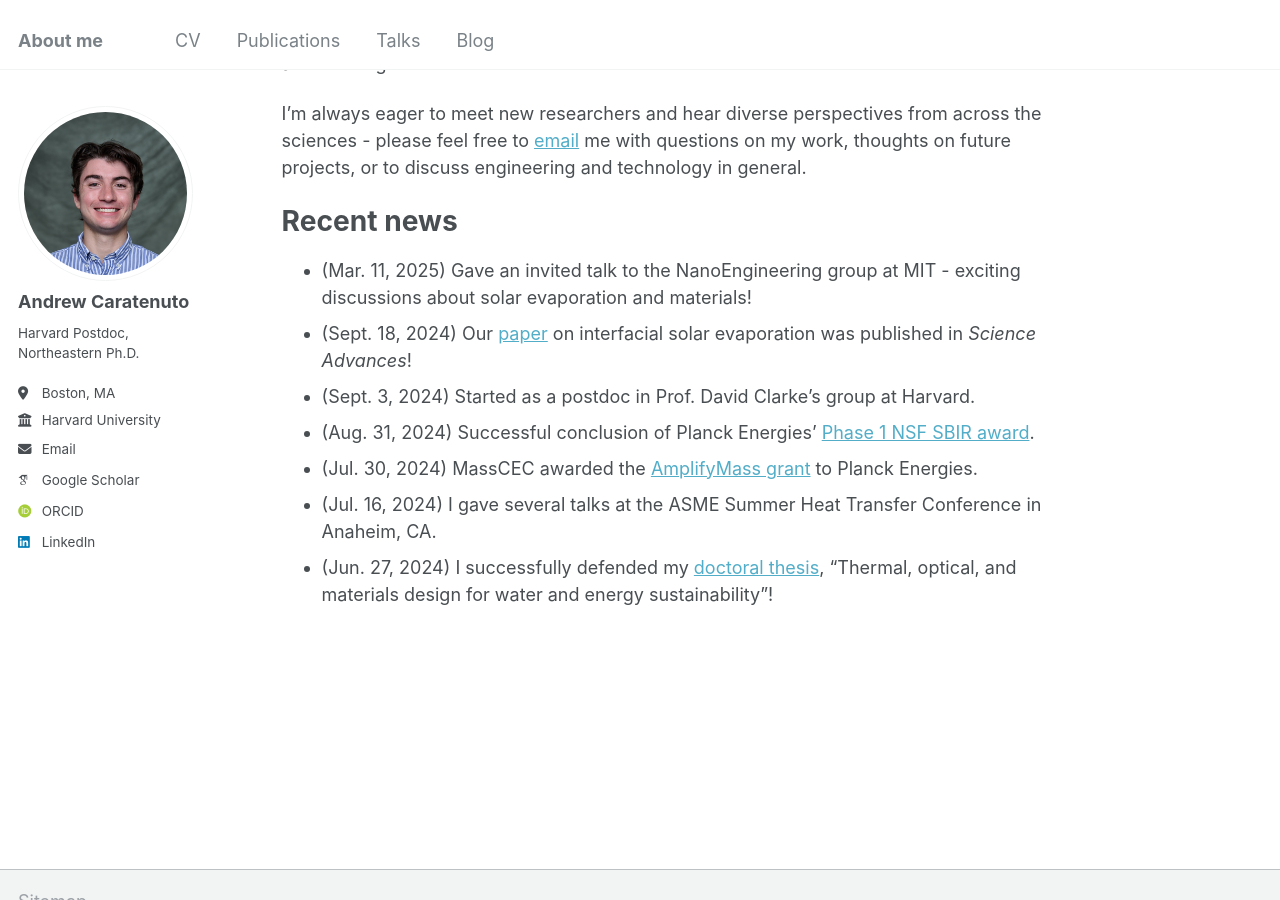
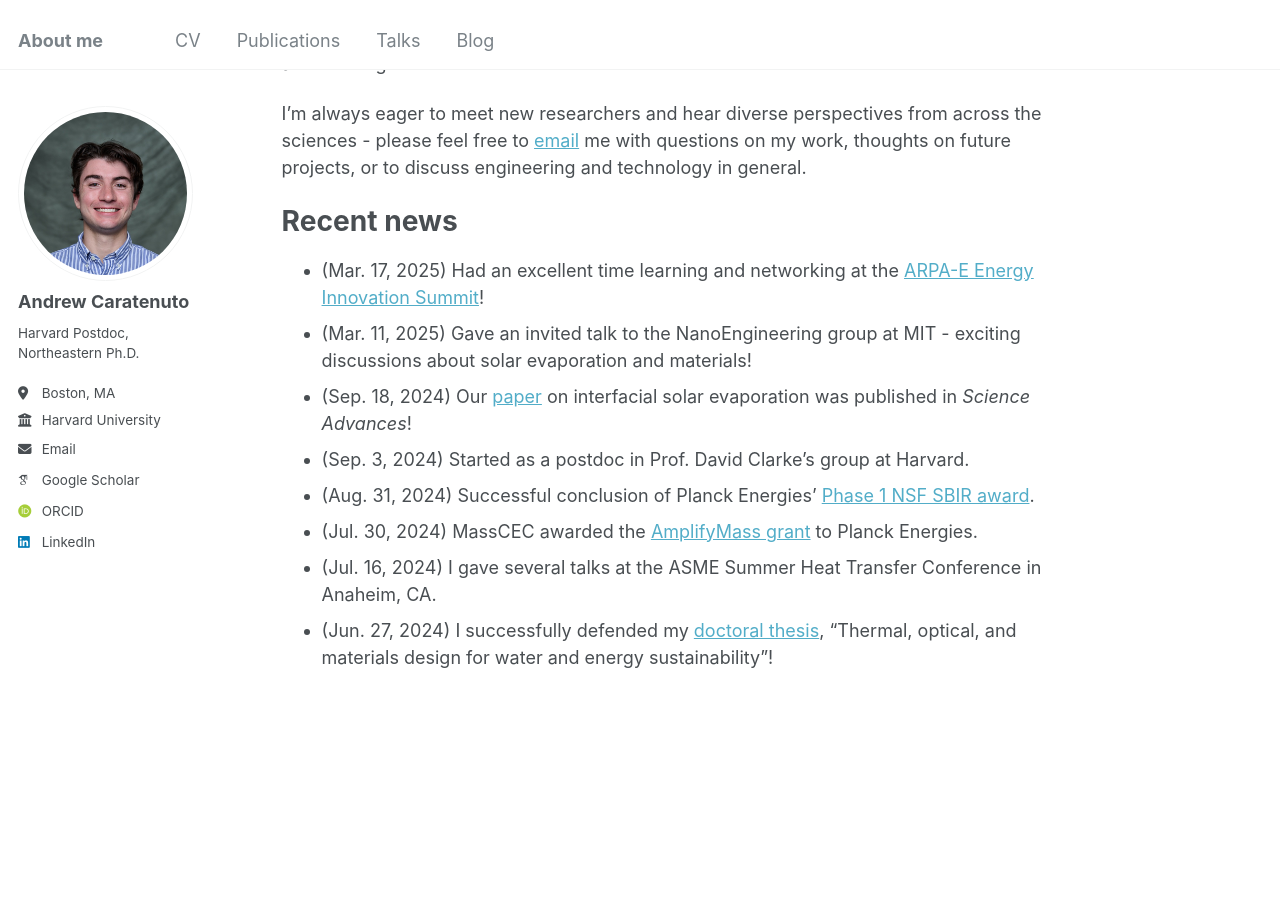
Before and after one commit to andrewcaratenuto/andrewcaratenuto.github.io, a Jekyll site: the page built from _pages/about.md, in a window 1280 px wide and 900 px high, scrolled down 334 px. Built offline with Jekyll 4.4.1, drawn with Linux system fonts in a browser that asks for light colours; some web fonts are replaced.

Commit message:
Update about.md

```diff
--- a/_pages/about.md
+++ b/_pages/about.md
@@ -16,9 +16,10 @@ I am also the CEO of Boston-based startup company [Planck Energies](https://www.
 I'm always eager to meet new researchers and hear diverse perspectives from across the sciences - please feel free to [email](mailto:andrew.caratenuto@gmail.com) me with questions on my work, thoughts on future projects, or to discuss engineering and technology in general.
 
 # Recent news
+- (Mar. 17, 2025) Had an excellent time learning and networking at the [ARPA-E Energy Innovation Summit](https://www.arpae-summit.com/)!
 - (Mar. 11, 2025) Gave an invited talk to the NanoEngineering group at MIT - exciting discussions about solar evaporation and materials!
-- (Sept. 18, 2024) Our [paper](https://www.science.org/doi/full/10.1126/sciadv.adn6368) on interfacial solar evaporation was published in *Science Advances*!
-- (Sept. 3, 2024) Started as a postdoc in Prof. David Clarke's group at Harvard.
+- (Sep. 18, 2024) Our [paper](https://www.science.org/doi/full/10.1126/sciadv.adn6368) on interfacial solar evaporation was published in *Science Advances*!
+- (Sep. 3, 2024) Started as a postdoc in Prof. David Clarke's group at Harvard.
 - (Aug. 31, 2024) Successful conclusion of Planck Energies' [Phase 1 NSF SBIR award](https://www.nsf.gov/awardsearch/showAward?AWD_ID=2321446&HistoricalAwards=false).
 - (Jul. 30, 2024) MassCEC awarded the [AmplifyMass grant](https://www.masscec.com/press/masscec-awards-4-million-climatetech-companies) to Planck Energies.
 - (Jul. 16, 2024) I gave several talks at the ASME Summer Heat Transfer Conference in Anaheim, CA.
```
